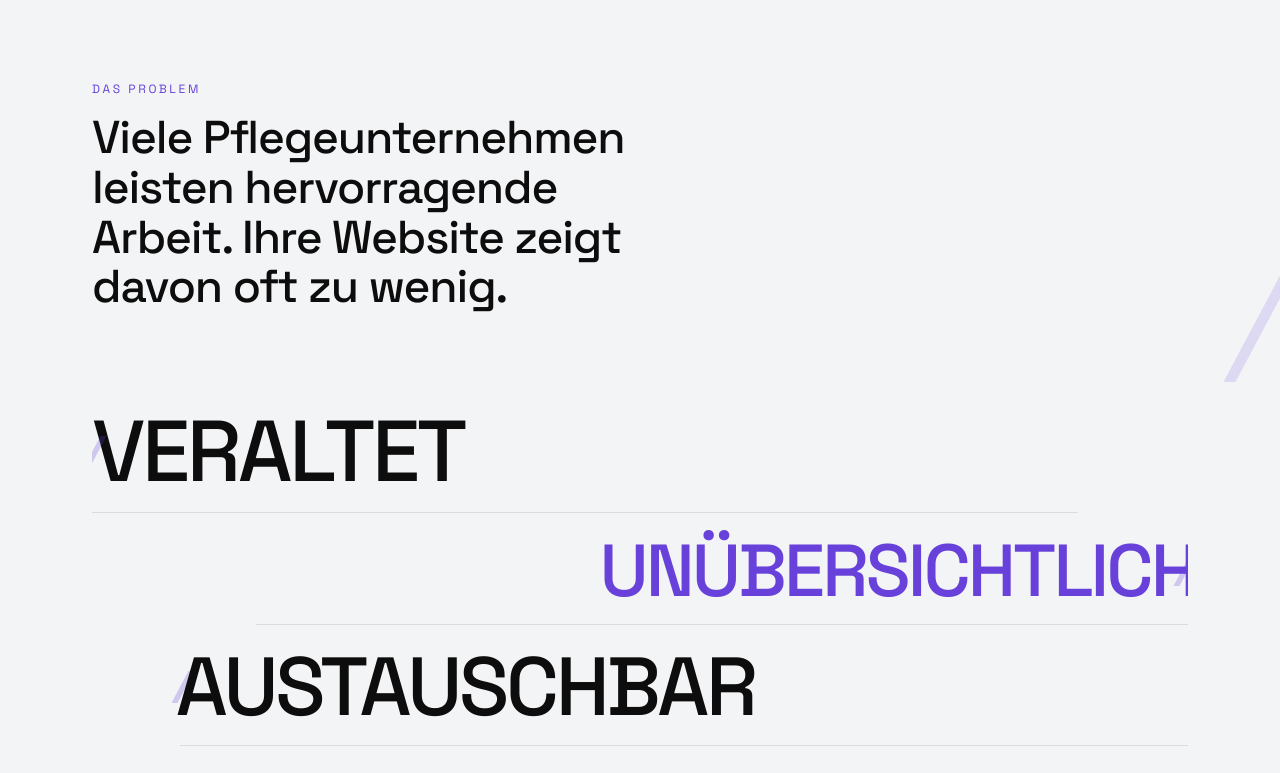
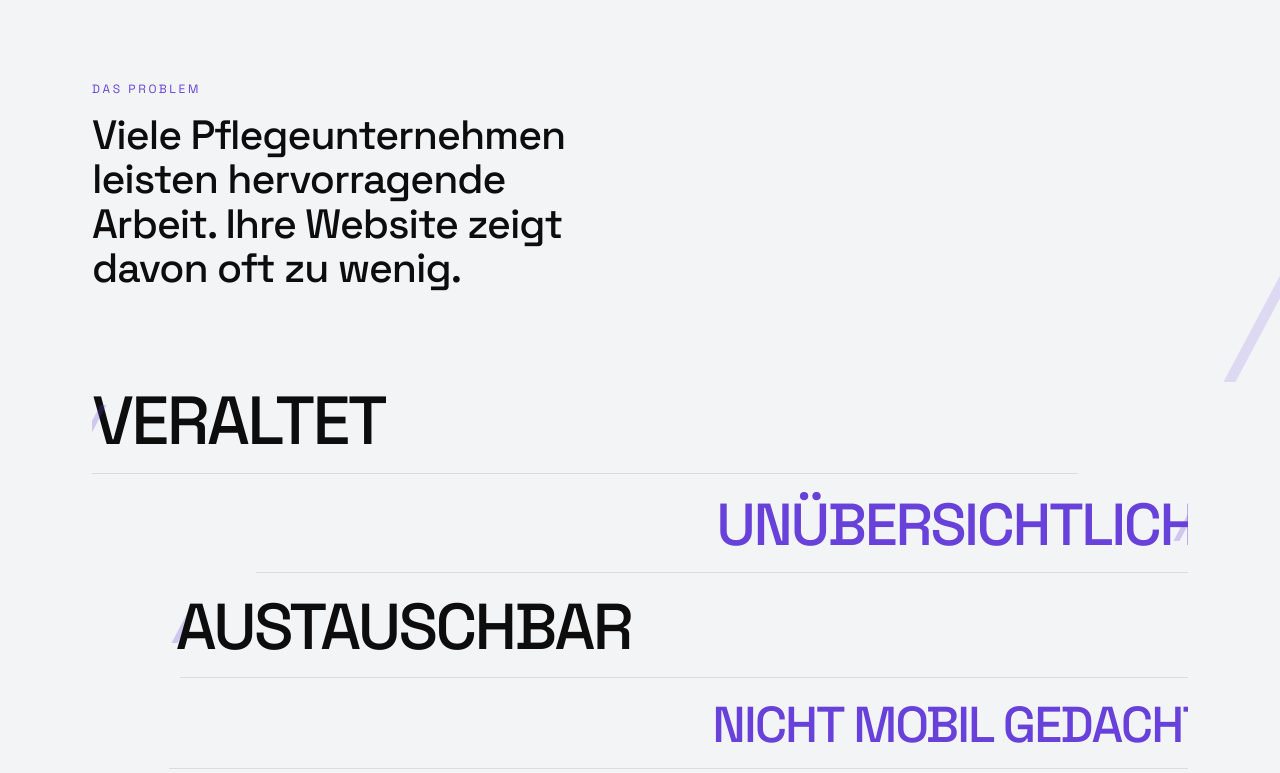
Before and after one commit to bennikost25-design/bk25-digital, a Next.js app: page / in a window 1280 px wide. Shown: the part 841-1614 px from the top of the page. Built offline with nearby package versions, Linux system fonts and the light colour scheme.

Commit message:
Update ProblemSection.tsx

```diff
--- a/src/components/home/ProblemSection.tsx
+++ b/src/components/home/ProblemSection.tsx
@@ -9,25 +9,25 @@ import { cn } from "@/lib/utils";
 const wordStyles = [
   {
     wrap: "md:ml-0 md:max-w-[90%]",
-    text: "text-[clamp(2.15rem,7.2vw,5.4rem)] text-left",
+    text: "text-[clamp(1.85rem,5.5vw,4.25rem)] text-left",
     color: "text-[var(--color-black)]",
     offset: "",
   },
   {
     wrap: "md:ml-auto md:max-w-[85%]",
-    text: "text-[clamp(1.95rem,6vw,4.6rem)] text-right",
+    text: "text-[clamp(1.7rem,4.8vw,3.7rem)] text-right",
     color: "text-[var(--color-violet-dark)]",
     offset: "md:translate-x-2",
   },
   {
     wrap: "md:ml-[8%] md:max-w-[92%]",
-    text: "text-[clamp(2.05rem,6.6vw,5.15rem)] text-left",
+    text: "text-[clamp(1.8rem,5.2vw,4.05rem)] text-left",
     color: "text-[var(--color-black)]",
     offset: "md:-translate-x-1",
   },
   {
     wrap: "md:ml-auto md:mr-[-2%] md:max-w-[95%]",
-    text: "text-[clamp(1.65rem,5.2vw,3.85rem)] text-right tracking-[-0.04em]",
+    text: "text-[clamp(1.45rem,4.2vw,3.15rem)] text-right tracking-[-0.04em]",
     color: "text-[var(--color-violet-dark)]",
     offset: "",
   },
@@ -86,7 +86,7 @@ export function ProblemSection() {
           <SectionLabel tone="light">Das Problem</SectionLabel>
           <h2
             id="problem-heading"
-            className="mt-4 max-w-[22ch] text-[clamp(1.75rem,3.6vw,2.95rem)] leading-[1.08]"
+            className="mt-4 max-w-[22ch] text-[clamp(1.65rem,3.2vw,2.7rem)] leading-[1.08]"
           >
             Viele Pflegeunternehmen leisten hervorragende Arbeit. Ihre Website
             zeigt davon oft zu wenig.
```
